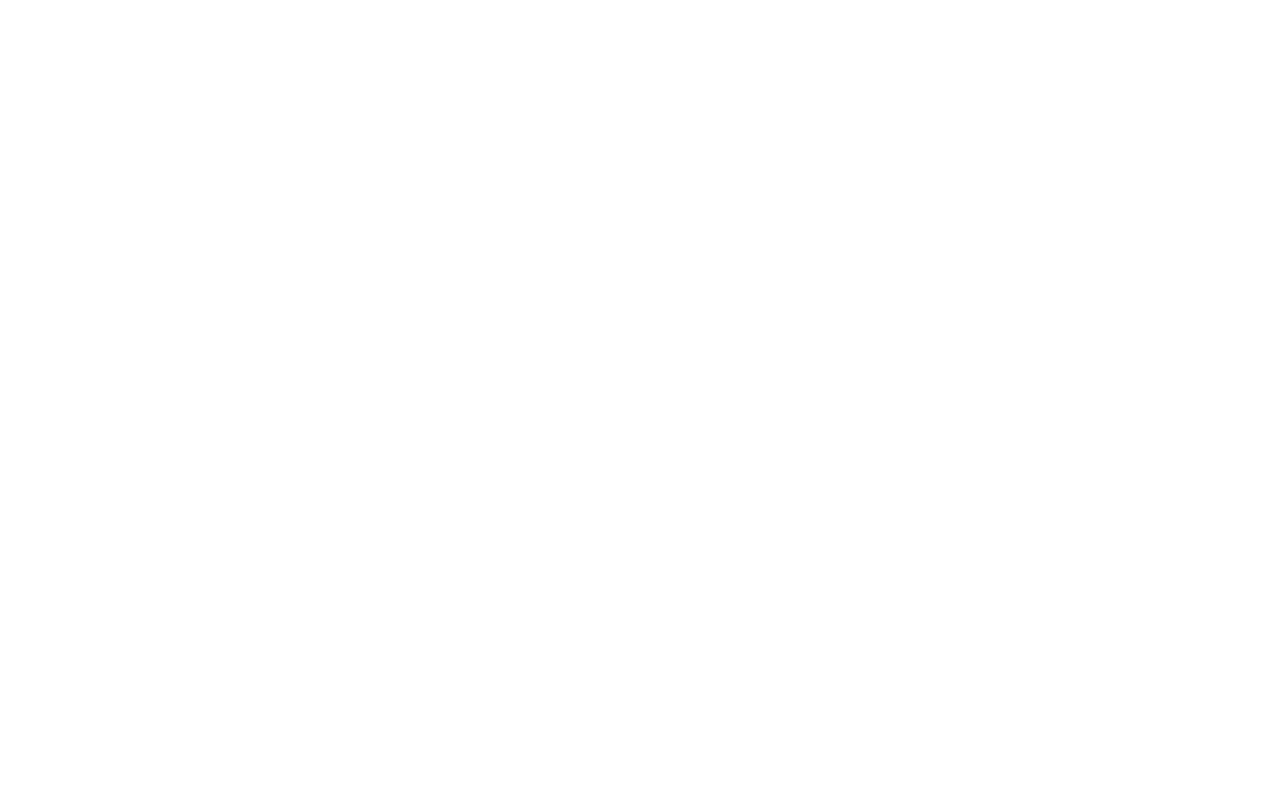
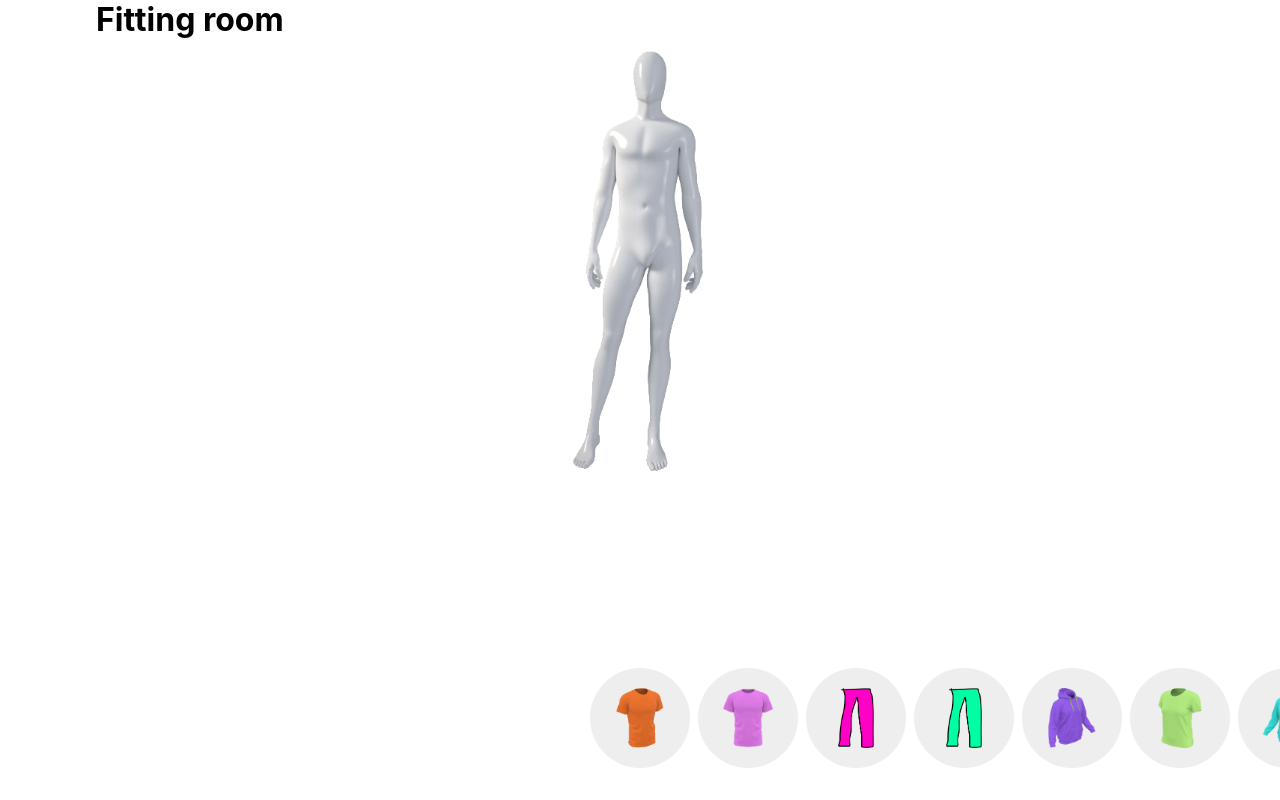
Before and after one commit to andipy/wardrobe, a React (Create React App) app: page / in a window 1280 px wide. Before the commit this address had no page. Built offline with nearby package versions, Linux system fonts and the light colour scheme.

Commit message:
changes routes

```diff
--- a/src/App.js
+++ b/src/App.js
@@ -8,8 +8,8 @@
   return (
     <BrowserRouter>
       <Routes>
-      <Route path="/wardrobe/" element={<One />} />
-      <Route path="/wardrobe/two" element={<Two />} />
+      <Route path="/" element={<One />} />
+      <Route path="/two" element={<Two />} />
       </Routes>
     </BrowserRouter>
   );
```
Also changed, not shown: src/assets/avatar.png.
